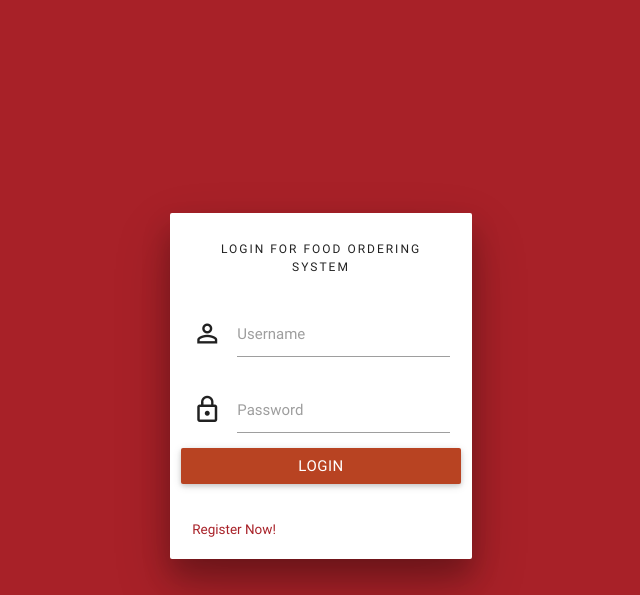
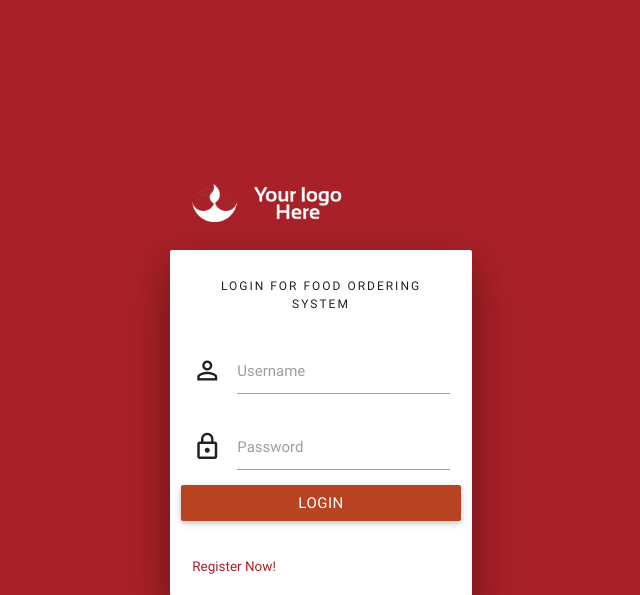
Before and after one commit to Workingenv/fos, a PHP site: page /login.php in a window 1280 px wide. Shown: the top 595 px of the page, without its empty margins (319-959 px from the left). Run offline with PHP 8.4, Linux system fonts and the light colour scheme.

Commit message:
added header

```diff
--- a/login.php
+++ b/login.php
@@ -48,6 +48,20 @@ else{
   </div>
   <!-- End Page Loading -->
 
+  <!-- START HEADER -->
+  <header id="header" class="page-topbar">
+        <!-- start header nav-->
+        <div class="navbar-fixed">
+                <div class="nav-wrapper">
+                    <ul class="left">
+                      <li><h1 class="logo-wrapper"><a href="index.php" class="brand-logo darken-1"><img src="images/materialize-logo.png" alt="logo"></a> <span class="logo-text">Logo</span></h1></li>
+                    </ul>
+
+                </div>
+        </div>
+        <!-- end header nav-->
+  </header>
+  <!-- END HEADER -->
 
 
   <div id="login-page" class="row">
```
